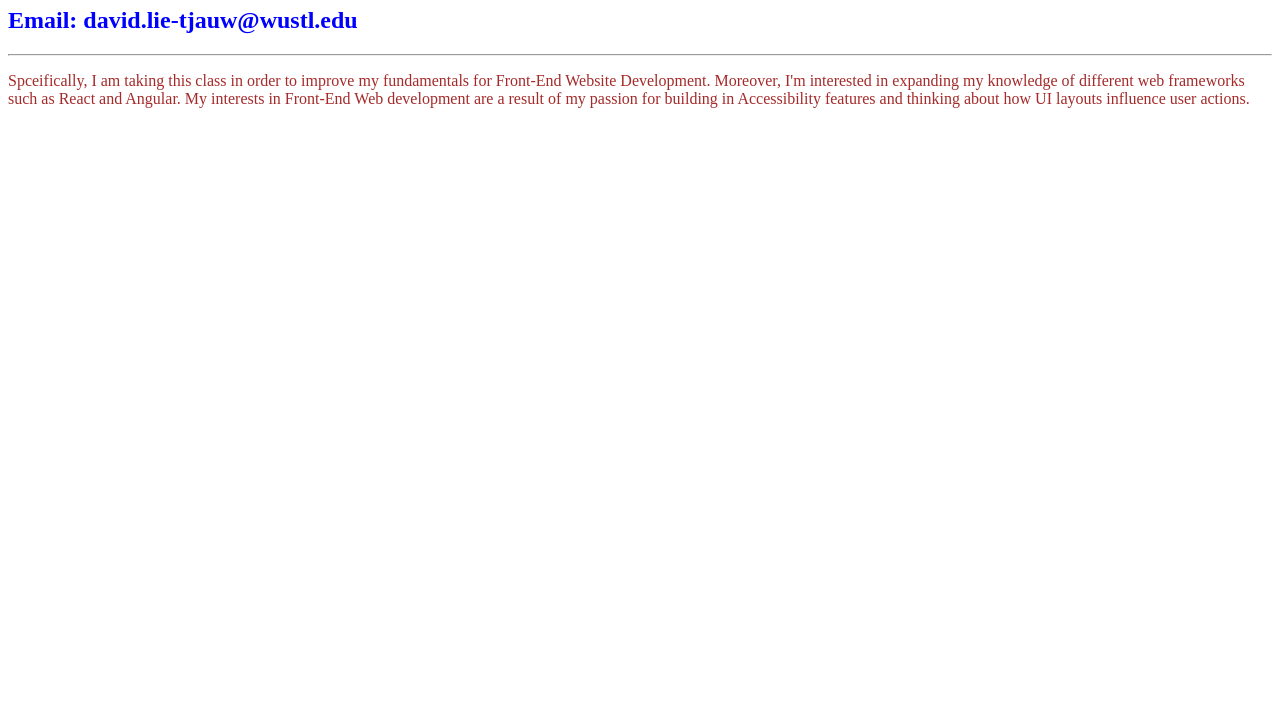
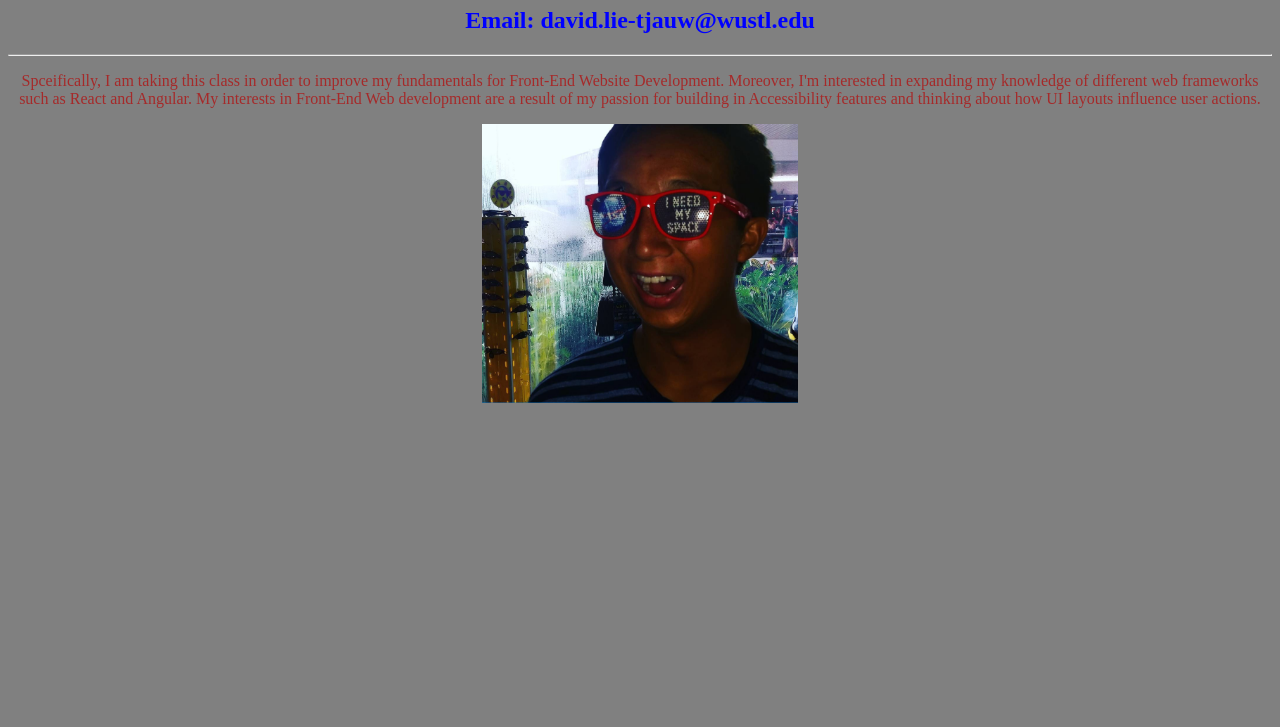
Before and after one commit to DavLiet/01-hello-world-DavLiet, a plain HTML site: page index.html in a window 1280 px wide. Shown: the part 73-800 px from the top of the page. Drawn offline with Linux system fonts and the light colour scheme.

Commit message:
committing

```diff
--- a/index.html
+++ b/index.html
@@ -6,11 +6,12 @@
     <link rel="stylesheet" type="text/css" href="style.css">
   </head>
   <body>
-
+<div>
   <h1 id="name">David Lie-Tjauw</h1>
   <h2 id="email">Email: david.lie-tjauw@wustl.edu</h2>
   <hr>
   <p id="summary">Spceifically, I am taking this class in order to improve my fundamentals for Front-End Website Development. Moreover, I'm interested in expanding my knowledge of different web frameworks such as React and Angular. My interests in Front-End Web development are a result of my passion for building in Accessibility features and thinking about how UI layouts influence user actions.</p>
-
+</div>
+<img src="me.PNG" alt="This is a picture of David Lie-Tjauw">
   </body>
 </html>
--- a/style.css
+++ b/style.css
@@ -7,3 +7,18 @@
 #summary{
   color: brown;
 }
+
+div{
+  text-align:center;
+}
+
+img{
+  height:25%;
+  width:25%;
+  display: block;
+  margin:auto;
+}
+
+body{
+  background-color: gray;
+}
```
Also changed, not shown: me.PNG (added).
